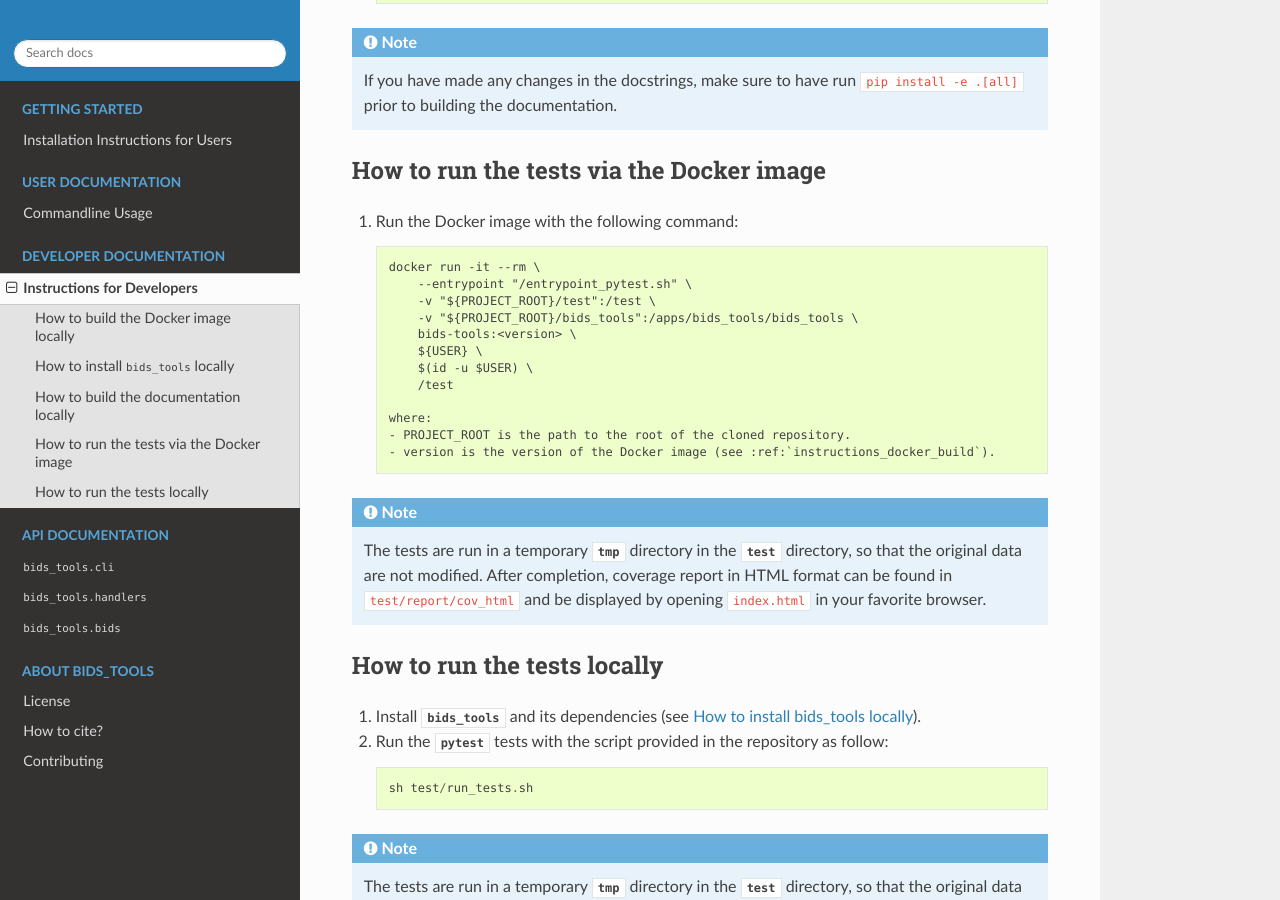
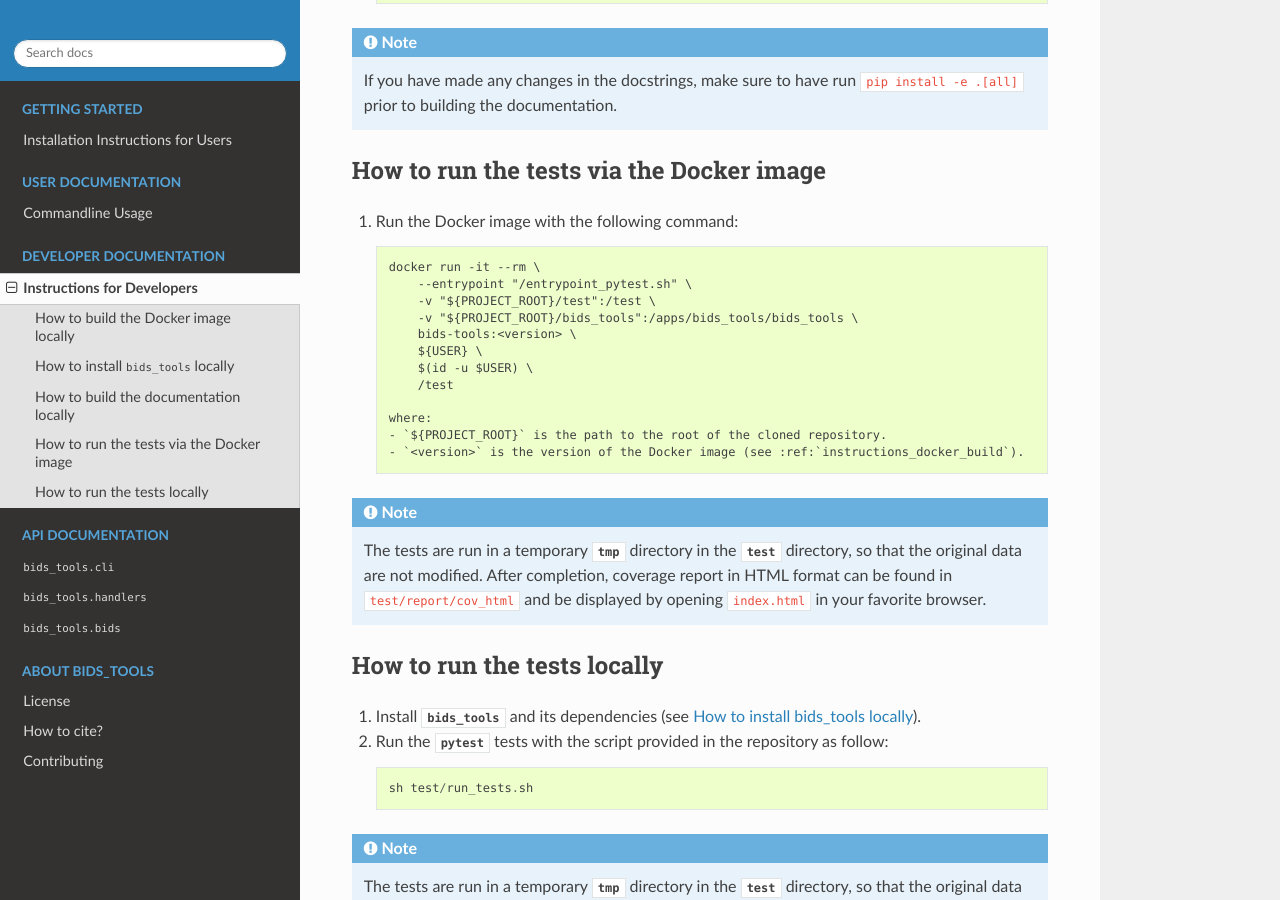
Before and after one commit to HIP-infrastructure/datahipy, a Sphinx documentation site: the page built from docs/developer.rst, in a window 1280 px wide and 900 px high, scrolled down 1141 px. Built offline with Sphinx 7.4.7 and the Read the Docs theme 2.0.0, drawn with Linux system fonts in a browser that asks for light colours; the version number could not be read and is left out; part of the change alters nothing that is shown.

```diff
--- a/docs/developer.rst
+++ b/docs/developer.rst
@@ -72,8 +72,8 @@ How to run the tests via the Docker image
         /test
 
     where:
-    - PROJECT_ROOT is the path to the root of the cloned repository.
-    - version is the version of the Docker image (see :ref:`instructions_docker_build`).
+    - `${PROJECT_ROOT}` is the path to the root of the cloned repository.
+    - `<version>` is the version of the Docker image (see :ref:`instructions_docker_build`).
 
 .. note::
     The tests are run in a temporary `tmp` directory in the `test` directory, so that the original data are not modified. After completion, coverage report in HTML format can be found in ``test/report/cov_html`` and be displayed by opening ``index.html`` in your favorite browser.
```
